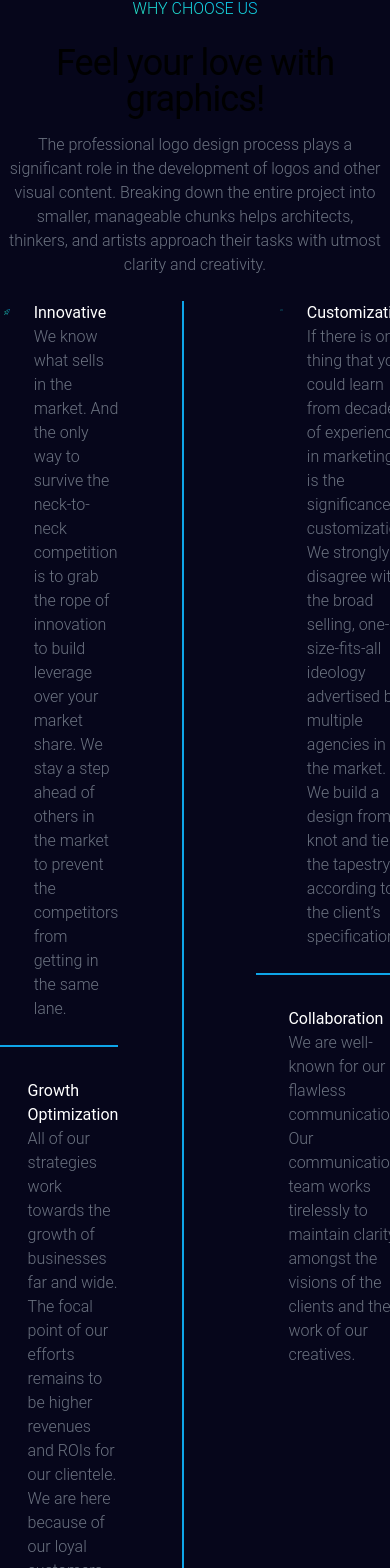
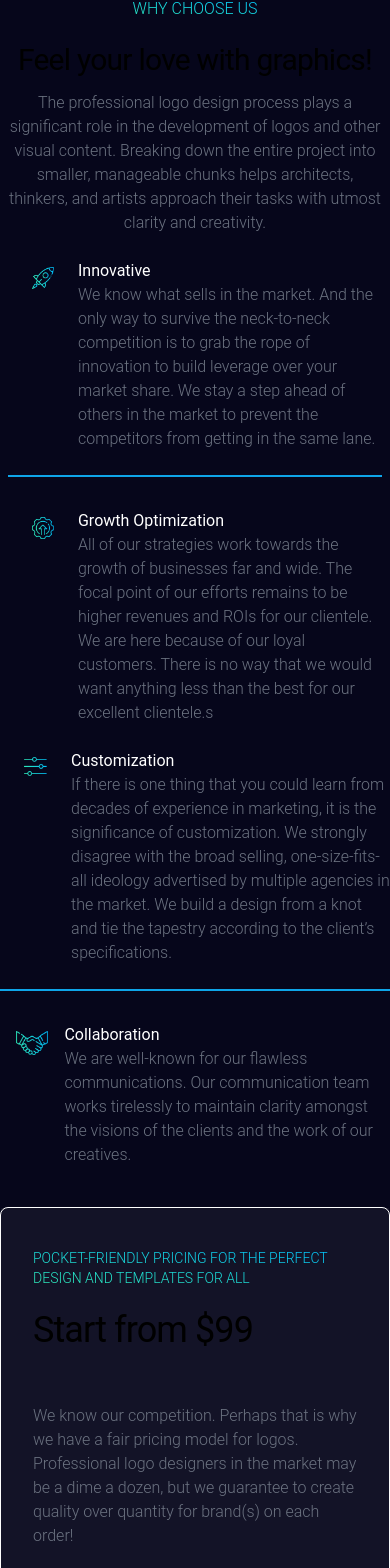
Before and after one commit to ahsan-ali49/promo-edge, a React (Vite) app: page / in a window 390 px wide. Shown: the part 8495-10063 px from the top of the page. Built offline with nearby package versions, Linux system fonts and the light colour scheme.

Commit message:
improved responsiveness

```diff
--- a/src/components/Footer.jsx
+++ b/src/components/Footer.jsx
@@ -6,8 +6,8 @@ import { LuPhone } from "react-icons/lu";
 const Footer = () => {
   return (
     <section>
-      <div className="py-8 border border-0 border-t-2 border-white w-full">
-        <div className="grid max-w-screen-xl px-4 py-8 mx-auto lg:py-10 lg:grid-cols-12 text-white border border-0 border-b-2 border-white">
+      <div className="py-8 border border-0 border-t-2 border-white w-full text-center">
+        <div className="grid max-w-screen-xl px-4 py-8 mx-auto lg:py-10 lg:grid-cols-12 text-white border border-0 border-b-2 border-white text-left">
           <div className="mr-auto place-self-center lg:col-span-8">
             <p className="max-w-lg mb-6 font-light text-gray-500 lg:mb-8 md:text-lg lg:text-xl gradient-class">
               WHY CHOOSE US
@@ -46,7 +46,7 @@ const Footer = () => {
             </div>
           </div>
         </div>
-        <span className="max-w-screen-xl inline-block mt-10 text-center lg:px-52 text-white">
+        <span className="max-w-screen-xl inline-block mt-10 lg:px-52 text-white text-center">
           Copyright. Promo Edge 2024{" "}
         </span>
       </div>
--- a/src/components/Pricing.jsx
+++ b/src/components/Pricing.jsx
@@ -168,7 +168,7 @@ const Pricing = () => {
         <h1 className="mb-4 text-4xl text-center tracking-tight leading-none md:text-5xl xl:text-6xl dark:text-white">
           That Work For You!
         </h1>
-        <div className="grid gap-y-5 lg:grid-rows-3 md:grid-rows-3 sm:grid-rows-3 max-w-screen-xl px-4 py-8 mx-auto lg:py-0 lg:grid-cols-12 w-full text-white">
+        <div className="grid gap-y-5 lg:grid-rows-3 md:grid-rows-3 sm:grid-rows-3 max-w-screen-xl px-4 py-8 ml-4 lg:py-0 lg:grid-cols-12 w-full">
           {pricingData.map((priceData, index) => {
             return (
               <div
--- a/src/components/SummaryCard.jsx
+++ b/src/components/SummaryCard.jsx
@@ -5,9 +5,9 @@ const SummaryCard = () => {
   return (
     <section>
       <div className="flex flex-col max-w-screen-xl border border-white mx-auto rounded-lg mb-10">
-        <div className="flex flex-row card-summary-bg">
-          <div className="w-2/4 p-10">
-            <p className="max-w-lg mb-6 font-light text-gray-500 lg:mb-8 md:text-lg lg:text-xl gradient-class">
+        <div className="flex flex-row flex-wrap card-summary-bg">
+          <div className="w-full lg:w-2/4 pt-10 px-8 lg:p-10">
+            <p className="max-w-lg mb-6 font-light text-gray-500 lg:mb-8 text-sm md:text-lg lg:text-xl gradient-class">
               POCKET-FRIENDLY PRICING FOR THE PERFECT DESIGN AND TEMPLATES FOR
               ALL
             </p>
@@ -15,7 +15,7 @@ const SummaryCard = () => {
               Start from $99
             </p>
           </div>
-          <div className="w-2/4 p-10">
+          <div className="w-full lg:w-2/4 py-10 px-8 lg:p-10">
             <p className="max-w-2xl text-left mb-6 font-light text-gray-500 lg:mb-8 md:text-md lg:text-md dark:text-gray-300 px-0 mx-0">
               We know our competition. Perhaps that is why we have a fair
               pricing model for logos. Professional logo designers in the market
@@ -32,11 +32,11 @@ const SummaryCard = () => {
             </button>
           </div>
         </div>
-        <div className="flex flex-row" id="get-started">
-          <h1 className="text-4xl mt-16 pl-10 my-transparent-text">
+        <div className="flex flex-row flex-wrap" id="get-started">
+          <h1 className="text-3xl mt-16 px-10 my-transparent-text">
             Because your Satisfaction is Everything.
           </h1>
-          <p className="w-2/4 text-left mt-6 pr-10 font-light my-transparent-text lg:mb-8 md:text-base lg:text-base">
+          <p className="lg:w-2/4 text-left mt-6 px-10 lg:pr-10 font-light my-transparent-text mb-8 md:text-base lg:text-base">
             Our team is a leader in the industry where offering genuinely
             creative design is a rarity. We have it all at our
             one-stop-design-shop. The seamless transition of ideas into reality
--- a/src/components/WhyUs.jsx
+++ b/src/components/WhyUs.jsx
@@ -7,22 +7,22 @@ import CollaborationLogo from "../assets/images/CollaborationLogo.png";
 const WhyUs = () => {
   return (
     <section>
-      <div className="flex flex-col items-center mt-16 lg:mt-40 mb-4 lg:mb-40">
+      <div className="flex flex-col items-center mt-16 lg:mt-40 mb-4 lg:mb-40 mb-16">
         <p className="max-w-lg mb-6 font-light text-gray-500 lg:mb-8 md:text-lg lg:text-xl gradient-class">
           WHY CHOOSE US
         </p>
-        <h1 className="mb-4 text-4xl text-center tracking-tight leading-none md:text-5xl xl:text-6xl dark:text-white">
+        <h1 className="mb-4 text-3xl text-center tracking-tight leading-none md:text-5xl xl:text-6xl dark:text-white">
           Feel your love with graphics!
         </h1>
-        <p className="max-w-5xl text-center mb-6 px-2 font-light text-gray-500 lg:mb-8 md:text-lg lg:text-xl dark:text-gray-400">
+        <p className="max-w-4xl text-center mb-6 px-2 font-light text-gray-500 lg:mb-8 text-base md:text-lg lg:text-xl dark:text-gray-400">
           The professional logo design process plays a significant role in the
           development of logos and other visual content. Breaking down the
           entire project into smaller, manageable chunks helps architects,
           thinkers, and artists approach their tasks with utmost clarity and
           creativity.
         </p>
-        <div className="flex flex-row text-white max-w-screen-xl">
-          <div className="flex flex-col border border-0 border-e-2 border-sky-500 pr-16 gap-8">
+        <div className="flex flex-row flex-wrap text-white max-w-screen-xl">
+          <div className="flex flex-col border border-0 lg:border-e-2 border-sky-500 lg:pr-16 px-2 gap-8">
             <div className="flex flex-row border border-0 border-b-2 border-sky-500">
               <div className="px-6">
                 <img
@@ -58,7 +58,7 @@ const WhyUs = () => {
               </div>
             </div>
           </div>
-          <div className="flex flex-col ml-10 mr-0 pl-8 gap-8">
+          <div className="flex flex-col flex-wrap lg:ml-10 mr-0 lg:pl-8 gap-8">
             <div className="flex flex-row border border-0 border-b-2 border-sky-500">
               <div className="px-6">
                 <img
```
